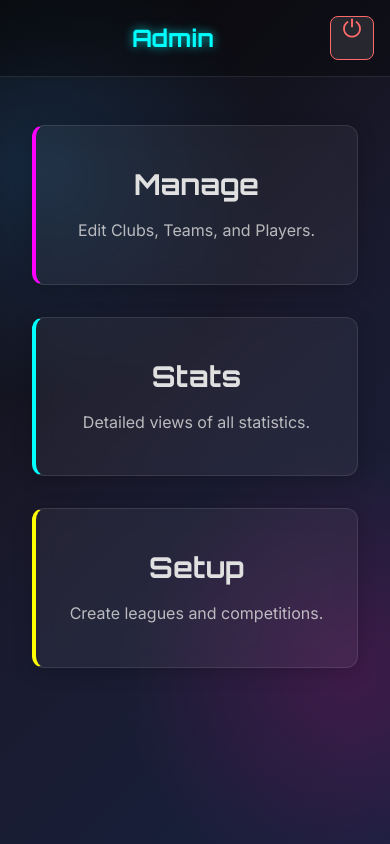
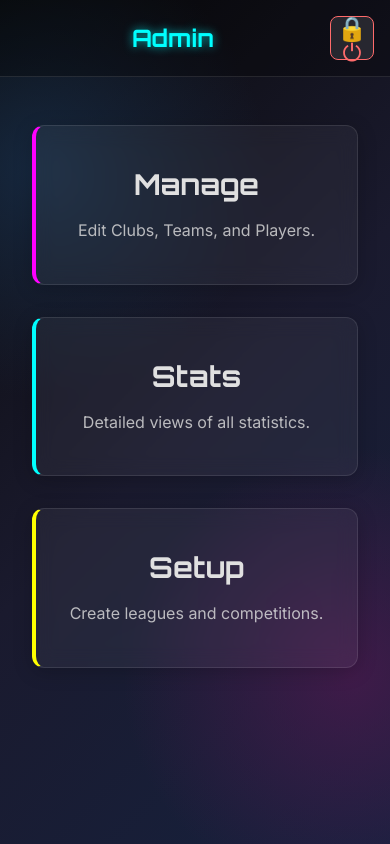
Before and after one commit to jakes007/DartsAdminApp, a React (Create React App) app: page /admin in a window 390 px wide. Built offline with nearby package versions, Linux system fonts and the light colour scheme; the HTML template or start-up script is replaced by a standard one.

Commit message:
Updated ClubEdit.css

```diff
--- a/src/ClubEdit.css
+++ b/src/ClubEdit.css
@@ -786,7 +786,13 @@ html,
 
 
 
+  .back-arrow::before {
+    content: "🏠";
+  }
 
+  .logout-icon::before {
+    content: "🔒";
+  }
 
   .club-edit-main {
     padding: 1.5rem 1rem 2rem;
```
